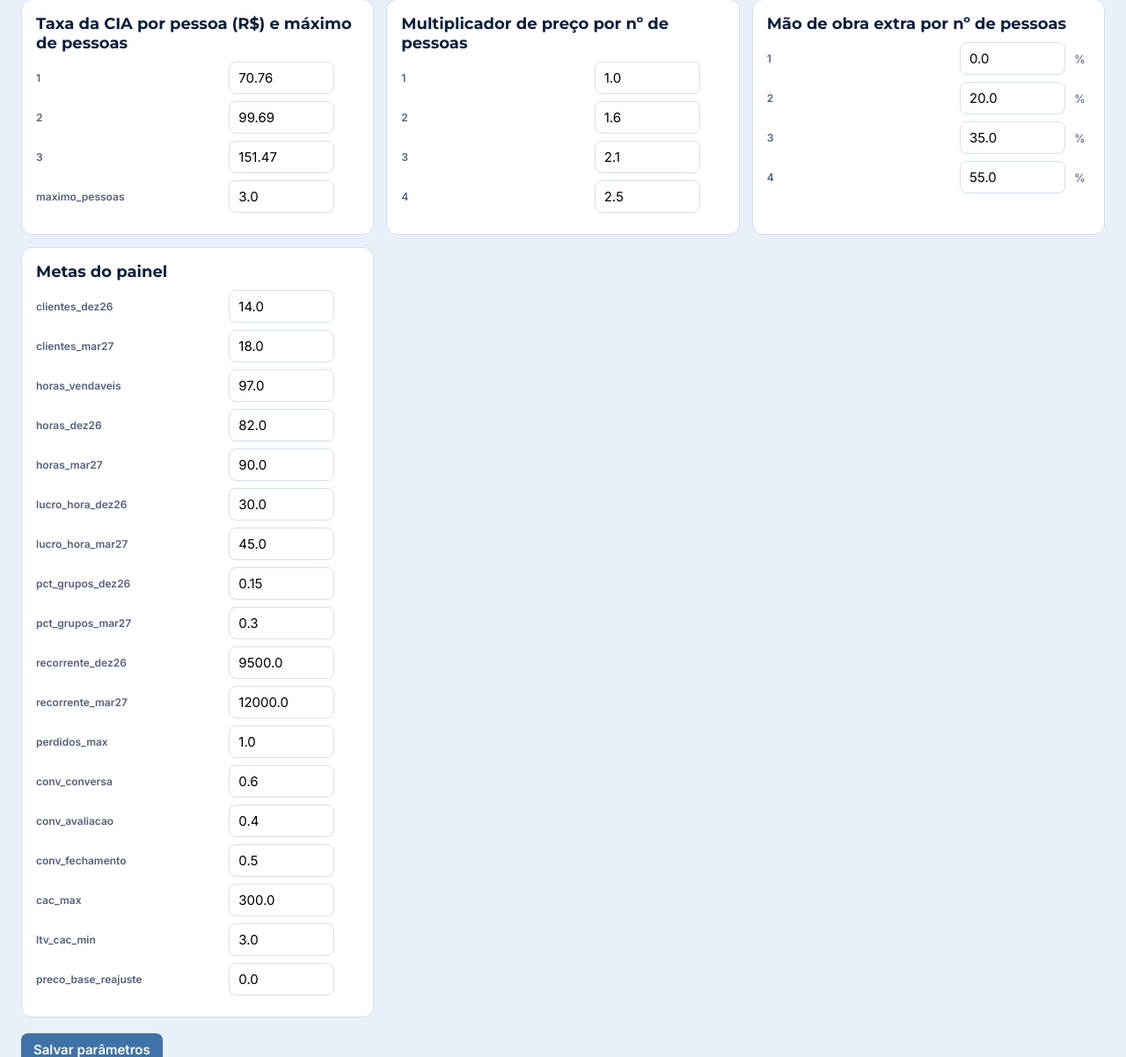
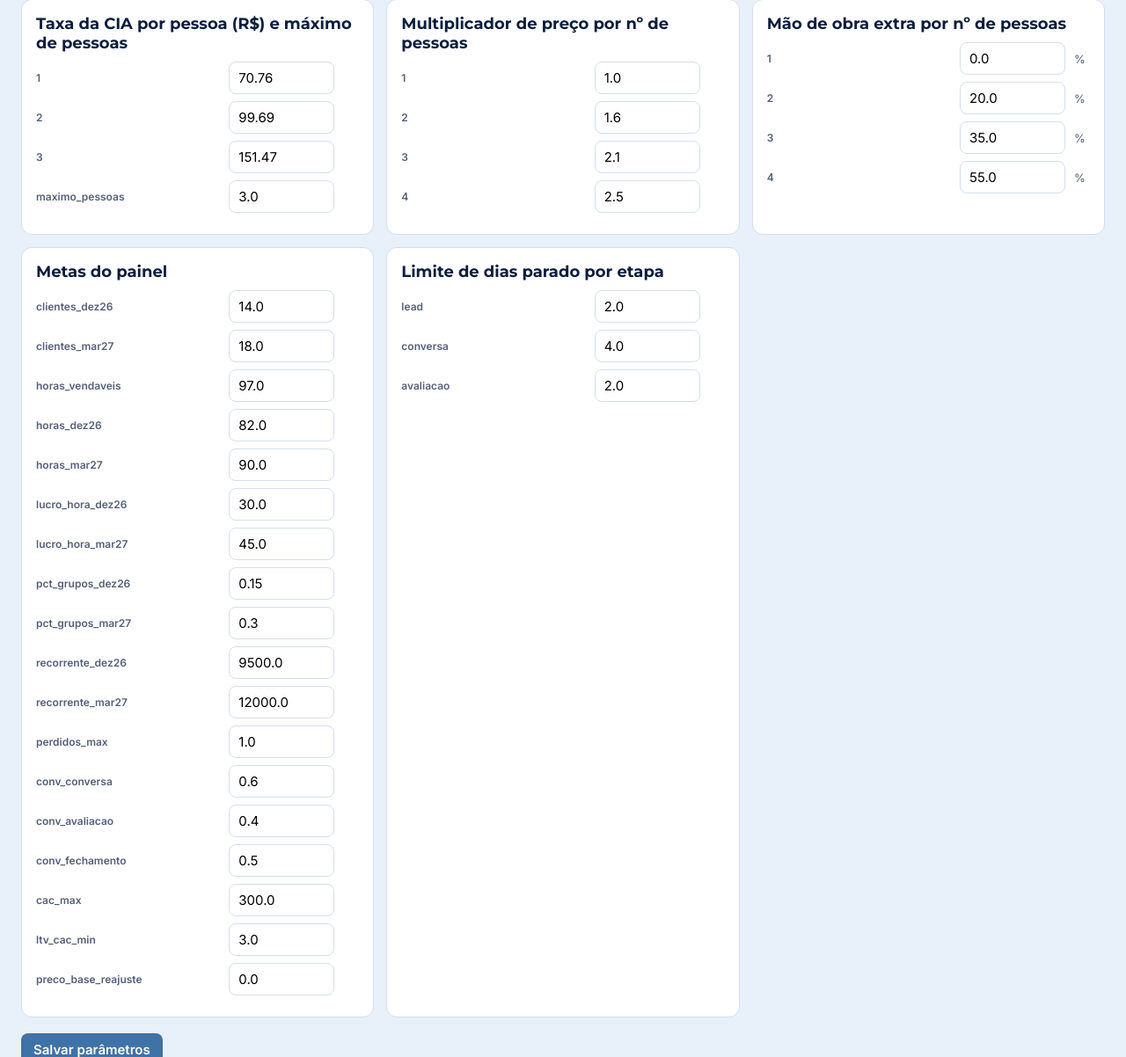
Before and after one commit to UziCelli/claude-code-crm, a FastAPI app: page /configuracoes in a window 1280 px wide. Shown: the part 536-1738 px from the top of the page at 88% size. Run offline with FastAPI, Linux system fonts and the light colour scheme; data comes from the database, SQL or seed files in the repository; data that the repository does not hold is empty.

Commit message:
Item 4: Lead esfriando — alertas e motion com destaque
- Semear lead_parado_dias (lead=2, conversa=4, avaliacao=2) em PARAMETROS_INICIAIS
- Adicionar grupo a GRUPOS_CONFIG com formato num (editável em Configurações)
- Helper dias_parado(con, lead, hoje) calcula dias parado (None se não atingiu limite)
- leads() acrescenta dias e parado a cada lead; redireciona POST etapa para ?destaque=<id>
- leads.html: classe parado no card + tag vermelha parado há X dias
- classe chegou aplicada ao card destacado (e chegou cliente se for cliente)
- style.css: .lead.parado com borda e fundo vermelho
- Testes: dias_parado e redirecionamento com destaque

Co-Authored-By: Claude Haiku 4.5 <noreply@anthropic.com>

```diff
--- a/app/db.py
+++ b/app/db.py
@@ -54,6 +54,9 @@ PARAMETROS_INICIAIS = [
     ("metas", "cac_max", 300, None, 16),
     ("metas", "ltv_cac_min", 3, None, 17),
     ("metas", "preco_base_reajuste", 0, None, 18),
+    ("lead_parado_dias", "lead", 2, None, 1),
+    ("lead_parado_dias", "conversa", 4, None, 2),
+    ("lead_parado_dias", "avaliacao", 2, None, 3),
 ]
 LISTAS_INICIAIS = {
     "lista_canais": ["Indicação", "Parceria (síndico/academia)", "WhatsApp", "Google", "Instagram orgânico",
--- a/app/main.py
+++ b/app/main.py
@@ -119,6 +119,18 @@ def base_do_cliente(con, c):
         """SELECT * FROM precos_base WHERE tipo_servico=? AND local=? AND qtd_aulas=? AND freq_semanal=?
            ORDER BY (forma_pagamento=?) DESC, forma_pagamento LIMIT 1""",
         (c["tipo_servico"], c["local"], qtd, freq, forma)).fetchone()
+
+
+def dias_parado(con, lead, hoje: str) -> int | None:
+    """Dias que um lead ficou parado na etapa. None se ainda não atingiu o limite."""
+    limites = db.parametros(con, "lead_parado_dias")
+    datas = [d for d in [lead["data_mudanca_etapa"], lead["atualizado_em"][:10]] if d]
+    if not datas:
+        return None
+    ult_toque = max(dt.date.fromisoformat(d) for d in datas).isoformat()
+    dias = (dt.date.fromisoformat(hoje) - dt.date.fromisoformat(ult_toque)).days
+    limite = limites.get(lead["etapa"])
+    return dias if (limite and dias >= limite) else None
 
 
 # ---------- alertas (topo de todas as telas) ----------
@@ -366,8 +378,9 @@ def leads(request: Request, con=Depends(get_db)):
     hoje = dt.date.today().isoformat()
     for l in rows:
         atrasado = bool(l["data_proxima_acao"] and l["data_proxima_acao"] < hoje and l["etapa"] not in ("cliente", "perdido"))
-        colunas[l["etapa"]].append({**dict(l), "atrasado": atrasado})
-    return render(request, "leads.html", con, colunas=colunas)
+        parado = dias_parado(con, l, hoje)
+        colunas[l["etapa"]].append({**dict(l), "atrasado": atrasado, "dias": parado, "parado": bool(parado)})
+    return render(request, "leads.html", con, colunas=colunas, destaque=request.query_params.get("destaque"))
 
 
 @app.post("/leads")
@@ -408,8 +421,8 @@ def lead_etapa(lid: int, etapa: str = Form(...), motivo_perda: str = Form(""), c
                               (l["nome"], l["telefone"], l["canal_origem"], l["observacoes"], lid,
                                partes[0].strip() or None, partes[1].strip() if len(partes) > 1 else None))
             con.execute("UPDATE leads SET cliente_id=? WHERE id=?", (cur.lastrowid, lid))
-            return voltar(f"/clientes/{cur.lastrowid}", msg="Lead convertido em cliente. Complete o plano, valor e horários.")
-    return voltar("/leads", msg="Etapa atualizada.")
+            return voltar(f"/leads?destaque={lid}", msg=f"Novo aluno: {l['nome']}")
+    return voltar(f"/leads?destaque={lid}", msg="Etapa atualizada.")
 
 
 @app.post("/leads/{lid}/excluir")
@@ -728,7 +741,7 @@ GRUPOS_CONFIG = [("imposto", "Imposto (DAS)", "pct"), ("taxa_pagamento", "Taxas
                  ("margem_minima", "Margem mínima por serviço", "pct"), ("taxa_cia", "Taxa da CIA por pessoa (R$) e máximo de pessoas", "num"),
                  ("grupo_multiplicador", "Multiplicador de preço por nº de pessoas", "num"),
                  ("grupo_mao_obra_extra", "Mão de obra extra por nº de pessoas", "pct"), ("metas", "Metas do painel", "num"),
-                 ("mao_obra_aula", "Mão de obra por aula (tipo|qtd)", "num")]
+                 ("mao_obra_aula", "Mão de obra por aula (tipo|qtd)", "num"), ("lead_parado_dias", "Limite de dias parado por etapa", "num")]
 
 
 @app.get("/configuracoes", response_class=HTMLResponse)
--- a/app/static/style.css
+++ b/app/static/style.css
@@ -130,6 +130,7 @@ tr.prejuizo td:first-child { border-left: 4px solid #7a1a14; }
 .coluna.cliente { background: #e2f3e8; }
 .lead { background: #fff; border-radius: 10px; padding: 10px; margin-bottom: 8px; border: 1px solid var(--borda); }
 .lead.atrasado { border-color: var(--vermelho); }
+.lead.parado { border-color: var(--vermelho); background: var(--vermelho-f); }
 .lead .nome { font-weight: 600; }
 .lead .acoes { display: flex; gap: 4px; flex-wrap: wrap; margin-top: 6px; }
 .lead .acoes button { padding: 4px 8px; font-size: 11px; }
--- a/app/templates/leads.html
+++ b/app/templates/leads.html
@@ -9,11 +9,12 @@
   <div class="coluna {{ chave }}">
     <h3>{{ nome }} <span>{{ colunas[chave]|length }}</span></h3>
     {% for l in colunas[chave] %}
-    <div class="lead {{ 'atrasado' if l.atrasado }}">
+    <div class="lead {{ 'atrasado' if l.atrasado }} {{ 'parado' if l.parado }} {{ 'chegou' if destaque|string == l.id|string }} {{ 'cliente' if chave == 'cliente' and destaque|string == l.id|string }}">
       <div class="nome">{{ l.nome }}</div>
       <div class="muted">{{ l.canal_origem }}{% if l.interesse %} · {{ l.interesse }}{% endif %}</div>
       {% if l.telefone %}<div class="muted"><a href="https://wa.me/55{{ l.telefone|replace(' ','')|replace('-','')|replace('(','')|replace(')','') }}" target="_blank">{{ l.telefone }}</a></div>{% endif %}
       {% if l.proxima_acao or l.data_proxima_acao %}<div style="margin-top:4px"><span class="tag {{ 'vermelho' if l.atrasado else 'azul' }}">{{ l.proxima_acao or 'Próxima ação' }} · {{ l.data_proxima_acao|data }}</span></div>{% endif %}
+      {% if l.parado %}<div style="margin-top:4px"><span class="tag vermelho">parado há {{ l.dias }} dias</span></div>{% endif %}
       {% if l.motivo_perda %}<div class="muted">Motivo: {{ l.motivo_perda }}</div>{% endif %}
       {% if l.cliente_id %}<div><a href="/clientes/{{ l.cliente_id }}">Ver cliente</a></div>{% endif %}
       <div class="acoes">
```
Also changed, not shown: tests/test_alertas.py (added, +102 -0 lines).
